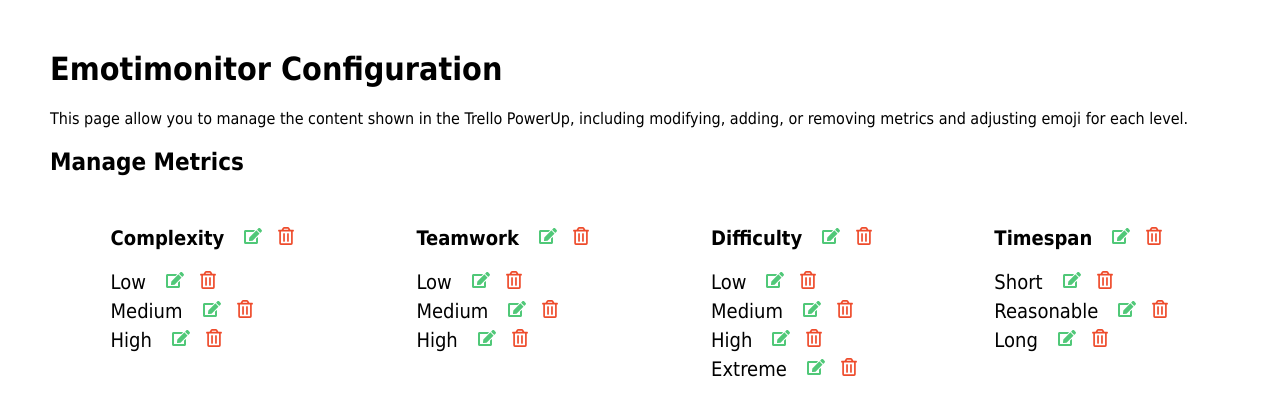
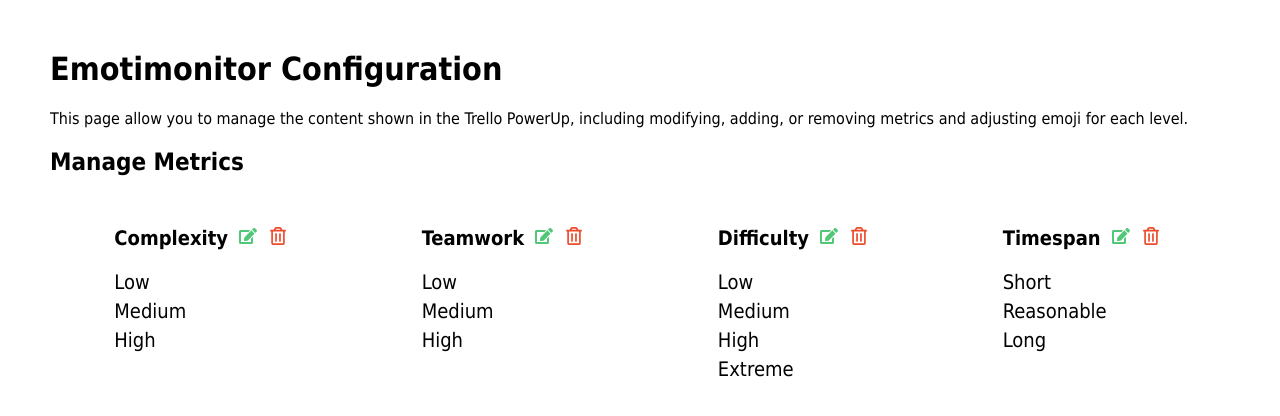
Before and after one commit to sttanminh/emotionmonitor-dashboard, a Next.js app: page /config in a window 1280 px wide. Shown: the top 416 px of the page. Built offline with nearby package versions, Linux system fonts and the light colour scheme.

Commit message:
added entering and exiting editing mode

```diff
--- a/components/metricsSetting/metricsSetting.module.css
+++ b/components/metricsSetting/metricsSetting.module.css
@@ -17,3 +17,13 @@
 .level {
     margin: 0 0 5px 0;
 }
+
+.button {
+    background: transparent;
+    border: none;
+    outline: none;
+}
+
+.button:hover {
+    cursor: pointer;
+}
--- a/components/metricsSetting/metricsSetting.tsx
+++ b/components/metricsSetting/metricsSetting.tsx
@@ -1,7 +1,8 @@
-import React from "react"
+import React, { useState } from "react"
 import styles from "./metricsSetting.module.css"; // Import the CSS module
 import Link from 'next/link';
 import { FaEdit, FaRegTrashAlt } from 'react-icons/fa';
+import { Button } from "semantic-ui-react";
 
 // represent an element in the level array. Consist of a label and the order
 interface MetricLevel {
@@ -22,26 +23,60 @@ interface MetricsSettingProps {
 }
 
 const MetricsSetting: React.FC<MetricsSettingProps> = ({ metric }) => {
+    const [isEditing, setIsEditing] = useState(false);
+
+    const editButtonClick = () => {
+        setIsEditing(true);
+    }
+
+    const cancelButtonClick = () => {
+        setIsEditing(false);
+    }
+
+    const saveButtonClick = () => {
+        setIsEditing(false);
+    }
+
+
     return (
-        <div className={styles.metricContainer}><b>{metric.metricName}</b>
-            <Link href="/">
-                <FaEdit size={18} style={{ color: "#50C878", marginLeft: "20px" }} />
-                <FaRegTrashAlt size={18} style={{ color: "#EE4B2B", marginLeft: "15px" }} />
-            </Link>
-
+        <div className={styles.metricContainer}>
+            {isEditing ? (
+                // if the user is in editing mode
+                <input type="text" placeholder={metric.metricName} onChange={(e) => { }} />
+            ) : (
+                // if the user is not in editing mode
+                <b>{metric.metricName}</b>
+            )}
+            <button onClick={editButtonClick} className={styles.button}>
+                <FaEdit size={18} style={{ color: "#50C878", marginLeft: "5px" }} />
+            </button>
+            <button className={styles.button}>
+                <FaRegTrashAlt size={18} style={{ color: "#EE4B2B" }} />
+            </button>
             <div className={styles.levelsContainer}>
                 {
-                    // for each element in the levels array we add a level div using map()
-                    metric.levels.map((level) => ( // level is the current element of the metric.levels array
-                        <div className={styles.level}>{level.levelLabel}
-                            <Link href="/">
-                                <FaEdit size={18} style={{ color: "#50C878", marginLeft: "20px" }} />
-                                <FaRegTrashAlt size={18} style={{ color: "#EE4B2B", marginLeft: "15px" }} />
-                            </Link>
+                    // for each element in the levels array we add a div using map()
+                    metric.levels.map((level, index) => (
+                        <div key={index} className={styles.level}>
+                            {isEditing ? (
+                                // if the user is in editing mode
+                                <input type="text" placeholder={level.levelLabel} onChange={(e) => { }} />
+                            ) : (
+                                // if the user is not in eiditing mode
+                                level.levelLabel
+                            )}
                         </div>
                     ))
                 }
             </div>
+            {
+                // add a save and cancel button is the user is in editing mode
+                isEditing &&
+                <div>
+                    <button onClick={cancelButtonClick}>Cancel</button>
+                    <button onClick={saveButtonClick}>Save</button>
+                </div>
+            }
         </div >
     );
 }
```
